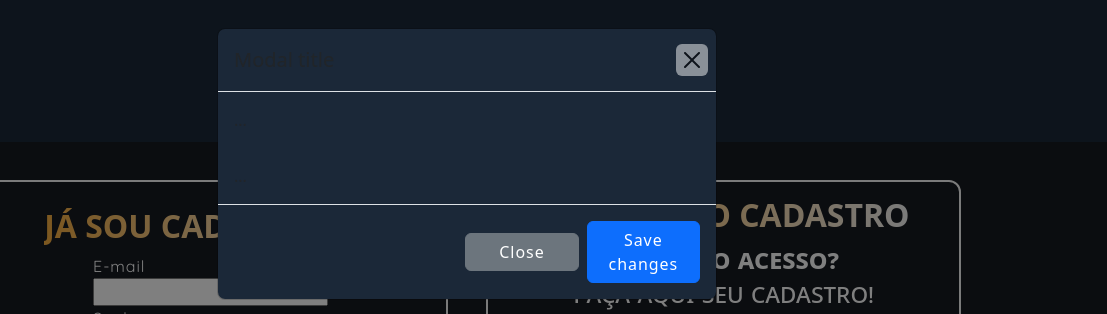
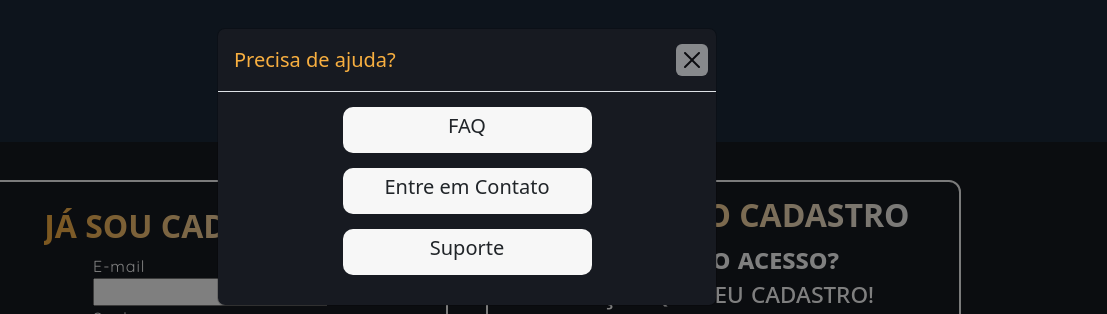
Before and after one commit to Reyouse/Geral, a plain HTML site: page frontEnd/src/HTML/telaAutenticacao.html in a window 1280 px wide. Both pictures are taken after a click on the link 42 px from the left and 633 px from the top of the page. Shown: the top 314 px of the page, 173-1280 px from the left. Drawn offline with nearby package versions, Linux system fonts and the light colour scheme.

Commit message:
Estilizando modal

```diff
--- a/frontEnd/src/CSS/telaAutenticacao.css
+++ b/frontEnd/src/CSS/telaAutenticacao.css
@@ -125,3 +125,29 @@ button:hover{
 a{
     color: inherit;
 }
+
+/* Estilizando modal */
+#conteudoModal{
+    background-color: #171A21;
+}
+#conteudoModal h1{
+    color: #F8AF40;
+}
+#btnFechar, .campoModal{
+    background-color: #F7F7F7;
+}
+.campoModal{
+    border-radius: 10px;
+    padding: 7px;
+}
+.modal-header, .campoModal{
+    margin-bottom: 15px;
+}
+.campoModal a{
+    text-decoration: none;
+    text-align: center;
+}
+#conteudoModal .row{
+    display: flex;
+    justify-content: center;
+}
--- a/frontEnd/src/HTML/telaAutenticacao.html
+++ b/frontEnd/src/HTML/telaAutenticacao.html
@@ -53,18 +53,25 @@
             <div class="modal-dialog">
                 <div class="modal-content" id="conteudoModal">
                     <div class="modal-header">
-                        <h1 class="modal-title fs-5" id="exampleModalLabel">Modal title</h1>
+                        <h1 class="modal-title fs-5" id="staticBackdropLabel">Precisa de ajuda?</h1>
                         <button type="button" id="btnFechar" class="btn-close" data-bs-dismiss="modal" aria-label="Close"></button>
                     </div>
-                    <div class="modal-body">
-                        ...
-                    </div>
-                    <div class="modal-body">
-                        ...
-                    </div>
-                    <div class="modal-footer">
-                        <button type="button" class="btn btn-secondary" data-bs-dismiss="modal">Close</button>
-                        <button type="button" class="btn btn-primary">Save changes</button>
+                    <div class="container">
+                        <div class="row">
+                            <div class="col-6 campoModal">
+                                <a href="#"><h5>FAQ</h5></a>
+                            </div>
+                        </div>
+                        <div class="row">
+                            <div class="col-6 campoModal">
+                                <a href="#"><h5>Entre em Contato</h5></a>
+                            </div>
+                        </div>
+                        <div class="row">
+                            <div class="col-6 campoModal" style="margin-bottom: 0.8cm;">
+                                <a href="#"><h5>Suporte</h5></a>
+                            </div>
+                        </div>
                     </div>
                 </div>
             </div>
```
